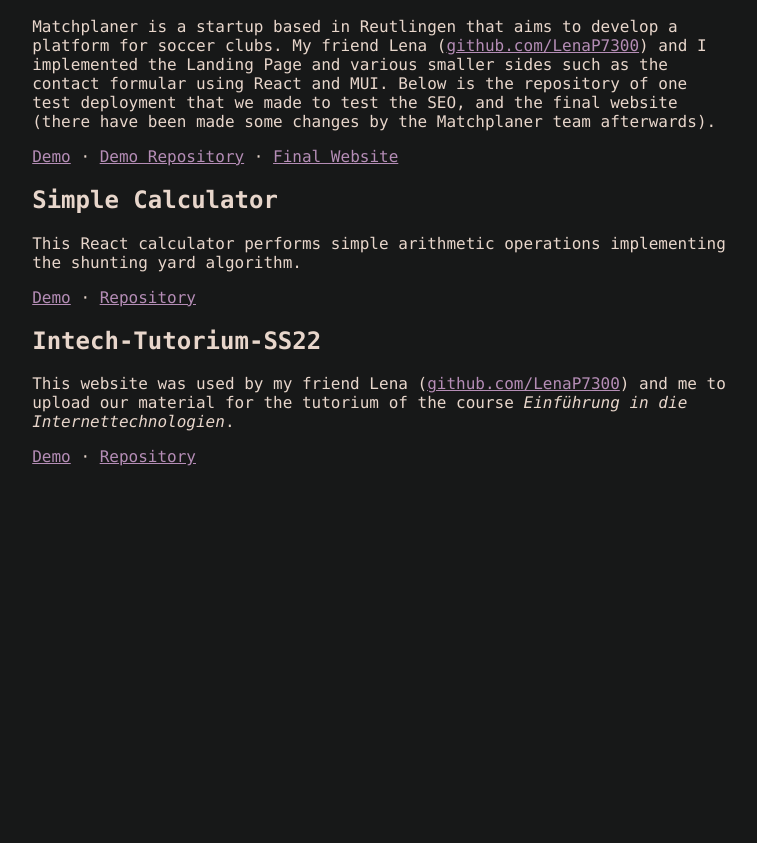
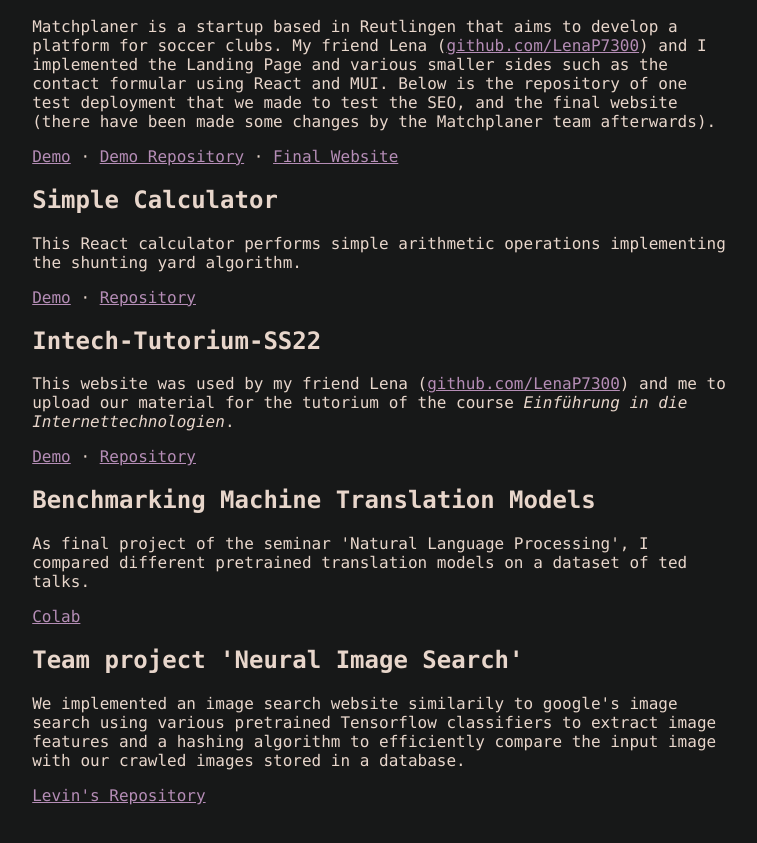
Before and after one commit to savnnaka/savnnaka.github.io, a plain HTML site: page index.html in a window 1280 px wide. Shown: the part 175-1018 px from the top of the page, without its empty margins (261-1018 px from the left). Before the commit the page ends 800 px from the top, so only its background shows below. Drawn offline with Linux system fonts and the light colour scheme.

Commit message:
added team project

```diff
--- a/index.html
+++ b/index.html
@@ -12,6 +12,7 @@
         </p>
         <hr />
         <h1>My projects</h1>
+
         <h2>Matchplaner Frontend</h2>
         <p>Matchplaner is a startup based in Reutlingen that aims to develop a platform for soccer clubs. My friend Lena (<a href="https://github.com/LenaP7300/">github.com/LenaP7300</a>) and I implemented the Landing Page and various smaller sides such as the contact formular using React and MUI.
             Below is the repository of one test deployment that we made to test the SEO, and the final website (there have been
@@ -20,13 +21,26 @@
         <a href="https://savnnaka.github.io/matchplaner-test/">Demo</a> ·
         <a href="https://github.com/savnnaka/matchplaner-test/tree/main/SS23/React/MP/frontend">Demo Repository</a> ·
         <a href="https://matchplaner.com/">Final Website</a>
+
         <h2>Simple Calculator</h2>
         <p>This React calculator performs simple arithmetic operations implementing the shunting yard algorithm.</p>
         <a href="https://savnnaka.github.io/cat_calculator/">Demo</a> ·
         <a href="https://github.com/savnnaka/cat_calculator">Repository</a>
+
         <h2>Intech-Tutorium-SS22</h2>
         <p>This website was used by my friend Lena (<a href="https://github.com/LenaP7300/">github.com/LenaP7300</a>) and me to upload our material for the tutorium of the course <span style="font-style: italic;">Einführung in die Internettechnologien</span>.</p>
         <a href="https://kulturgedanken.de/tutorium/">Demo</a> ·
         <a href="https://github.com/savnnaka/Intech-Tutorium-SS22">Repository</a>
+
+        <h2>Benchmarking Machine Translation Models</h2>
+        <p>As final project of the seminar 'Natural Language Processing', I compared different pretrained translation models on a dataset of ted talks.</p>
+        <a href="https://colab.research.google.com/drive/1JXCgBXDqFPXm5MKacy6fH6f52SGyMv6r?usp=sharing">Colab</a>
+
+        <h2>Team project 'Neural Image Search'</h2>
+        <p>We implemented an image search website similarily to google's image search using various
+            pretrained Tensorflow classifiers to extract image features and a hashing algorithm to efficiently
+            compare the input image with our crawled images stored in a database.
+        </p>
+        <a href="https://github.com/leviN1998/ImageSearch">Levin's Repository</a>
     </body>
 </html>
```
